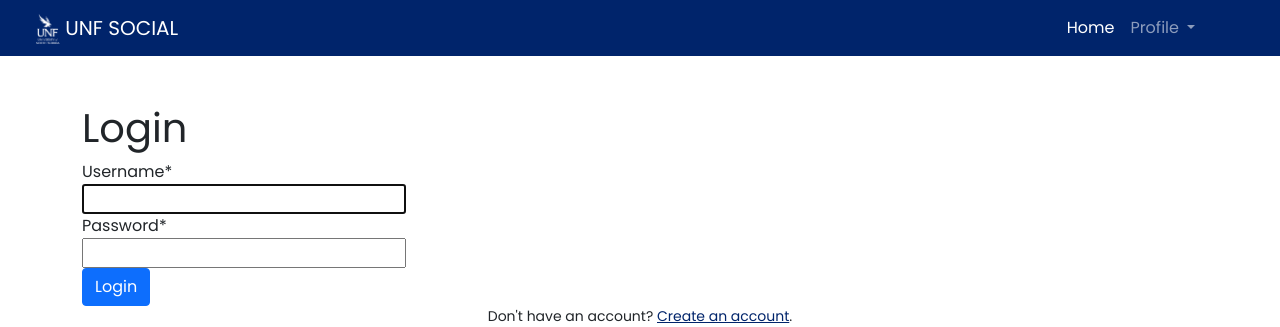
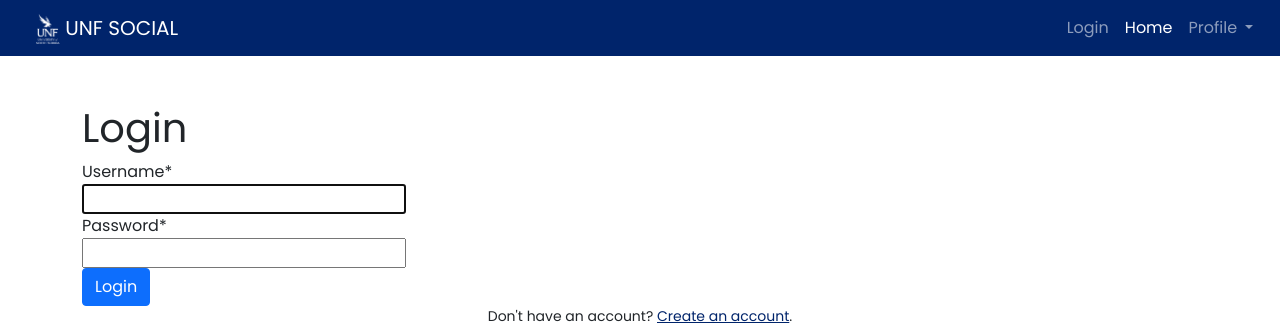
Before and after one commit to celineramirez/UNF--Social, a Django app: page /login in a window 1280 px wide; the page is wider, and only the part inside the window is pictured. Shown: the top 327 px of that part. Run offline with Django 4.2, Linux system fonts and the light colour scheme; some libraries are stand-ins or nearby versions.

Commit message:
Add logout feature

```diff
--- a/blog/templates/blog/navbar.html
+++ b/blog/templates/blog/navbar.html
@@ -11,6 +11,27 @@
                     aria-controls="navbarNavDropdown" aria-expanded="false" aria-label="Toggle navigation">
                 <span class="navbar-toggler-icon"></span>
             </button>
+        </div>
+
+        <div class="collapse navbar-collapse" id="navbarText">
+            <ul class="navbar-nav mr-auto">
+              {% if user.is_authenticated %}
+
+              <li class="nav-item">
+                <a class="nav-link" href="/logout">Logout</a>
+              </li>
+              {% comment %} <li class="nav-item">
+                <a class="nav-link" href="#">Welcome, {{user.username}}</a>
+              </li> {% endcomment %}
+
+              {% else %}
+
+              <li class="nav-item">
+                <a class="nav-link" href="/login">Login</a>
+              </li>
+
+              {% endif %}
+            </ul>
         </div>
 
         <div class="col-sm-2 pe-4">
--- a/blog/views.py
+++ b/blog/views.py
@@ -1,7 +1,7 @@
 from django.shortcuts import render, get_object_or_404, redirect
 from django.utils import timezone
 from .models import Post
-from django.contrib.auth import login, authenticate
+from django.contrib.auth import login, authenticate, logout
 from django.contrib import messages
 from .forms import NewUserForm
 from django.contrib.auth.forms import AuthenticationForm
@@ -50,3 +50,9 @@ def login_request(request):
 			messages.error(request,"Invalid username or password.")
 	form = AuthenticationForm()
 	return render(request=request, template_name="blog/login.html", context={"login_form":form})
+
+
+def logout_request(request):
+	logout(request)
+	messages.info(request, "You have successfully logged out.")
+	return redirect("blog:homepage")
--- a/unfsocial/urls.py
+++ b/unfsocial/urls.py
@@ -22,4 +22,5 @@ urlpatterns = [
     path('', include('blog.urls')),
     path("register/", views.register_request, name="register"),
     path("login", views.login_request, name="login"),
+    path("logout", views.logout_request, name="logout"),
 ]
```
Also changed, not shown: db.sqlite3.
